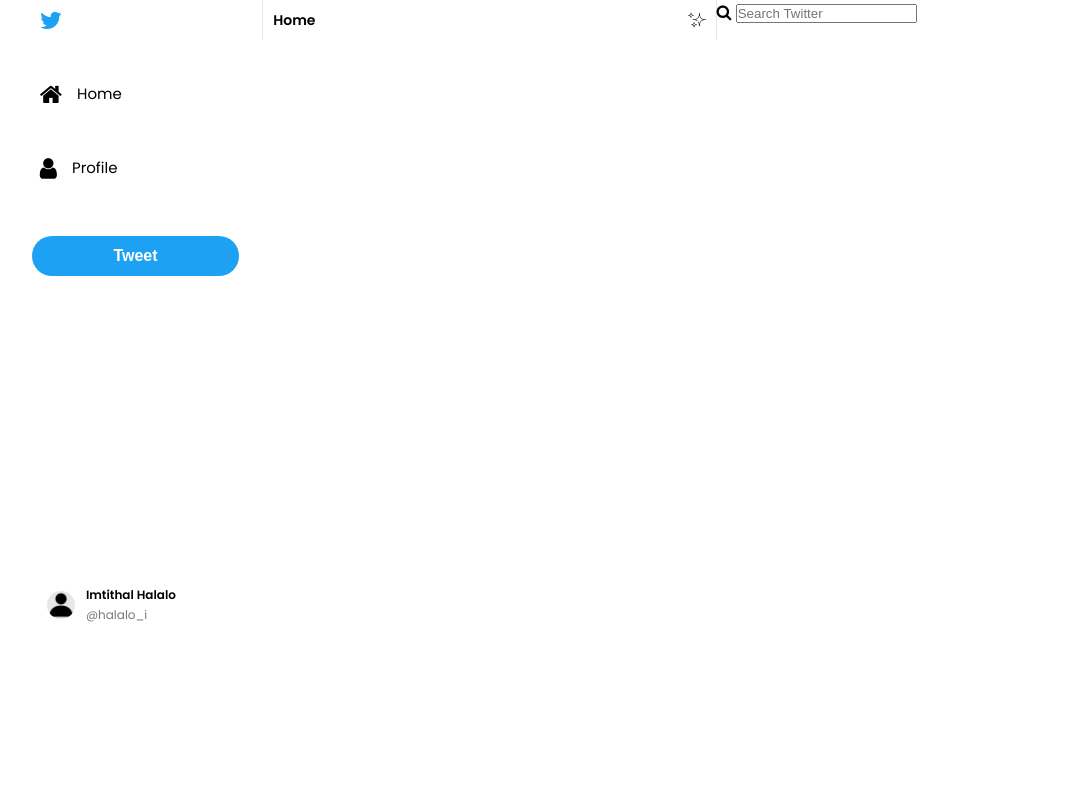
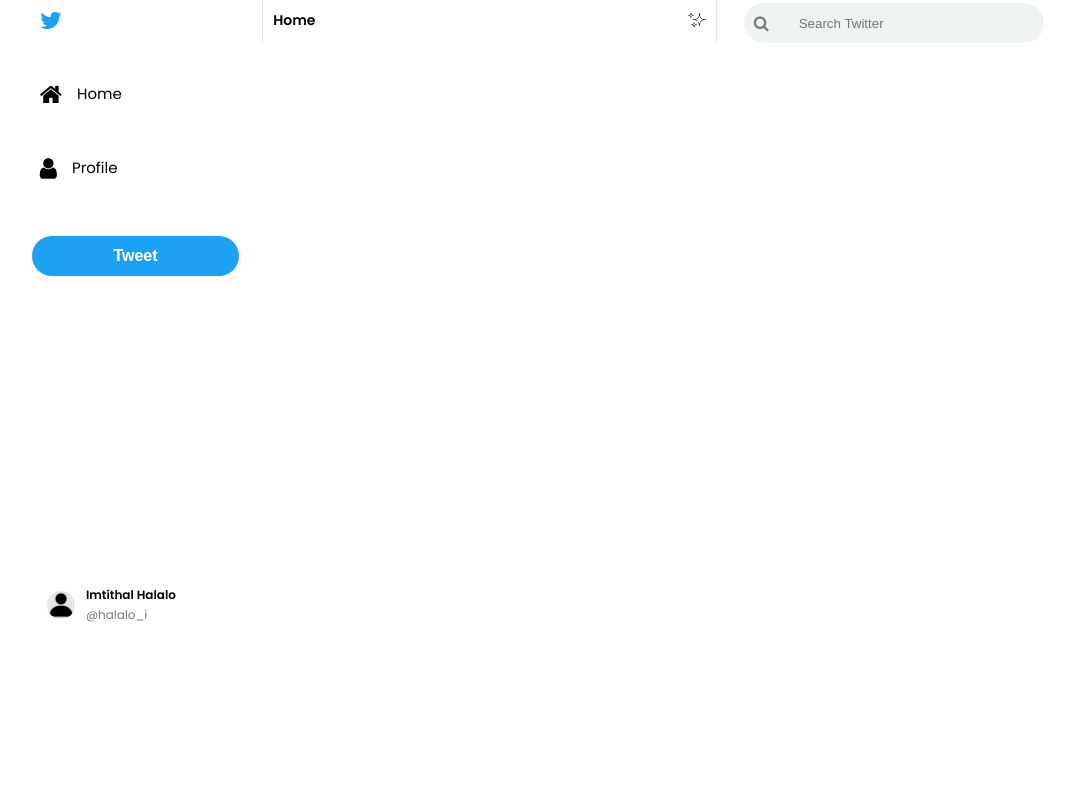
Before and after one commit to imtithalhalalo/clone-twitter, a PHP site: page /feed.html in a window 1280 px wide. Shown: the whole page, without its empty margins (109-1184 px from the left). Run offline with PHP 8.4, Linux system fonts and the light colour scheme.

Commit message:
Styling searchfeed section in the main section css

```diff
--- a/frontend/css/style.css
+++ b/frontend/css/style.css
@@ -17,7 +17,7 @@ a {
   line-height: 24px;
 }
 
-header {
+.header {
   display: flex;
   flex-direction: column;
   justify-content: space-between;
@@ -28,7 +28,7 @@ header {
 }
 
 /* margin left to start after the fixed header */
-main {
+.main {
   width: 71%;
   height: 100%;
   margin-left: 29%;
@@ -321,6 +321,32 @@ select {
   position: sticky;
   top: 0;
 }
+/* Start Search Feed */
+.search-feed {
+  width: 50%;
+  padding: 0 3%;
+}
+.search {
+  display: flex;
+  height: 40px;
+  align-items: center;
+  position: sticky;
+  top: 0;
+  margin-top: 3px;
+  padding-left: 10px;
+  max-width: 300px;
+  background-color: #eff3f4;
+  border-radius: 50px;
+}
+.search input {
+  background-color: #eff3f4;
+  border: none;
+  margin-left: 30px;
+  outline: none;
+}
+.search i {
+  color: #797979;
+}
 /* Media Query */
 @media only screen and (max-width: 1260px) {
   .popup {
--- a/frontend/feed.html
+++ b/frontend/feed.html
@@ -17,7 +17,7 @@
   </head>
   <body>
     <!-- Start Navigation Bar Column -->
-    <header>
+    <section class="header">
       <div class="nav-links">
         <a href="">
           <i class="fa fa-twitter fa-3x color-blue"></i>
@@ -42,17 +42,18 @@
           </div>
         </div>
       </div>
-    </header>
+    </section>
     <!-- End Navigation Bar Column -->
 
     <!-- Start Main Part -->
-    <main>
+    <section class="main">
       <div class="flex">
         <div class="tweets-feed">
           <div class="home-bar">
             <span>Home</span>
             <img src="images/shining.png" alt="" width="18px" height="18px" />
           </div>
+
         </div>
         <div class="search-feed">
           <div class="search">
@@ -61,7 +62,7 @@
           </div>
         </div>
       </div>
-    </main>
+    </section>
     <!-- End Main Part -->
   </body>
 </html>
```
